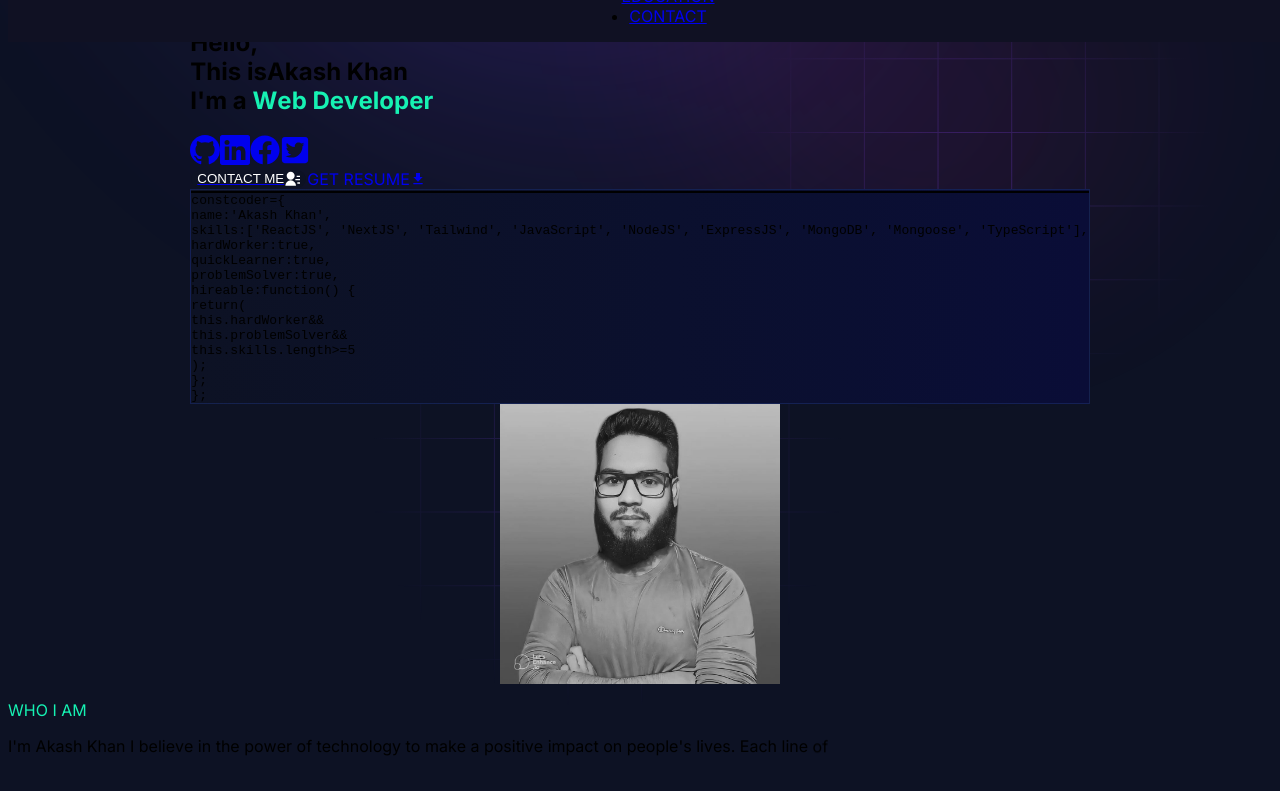
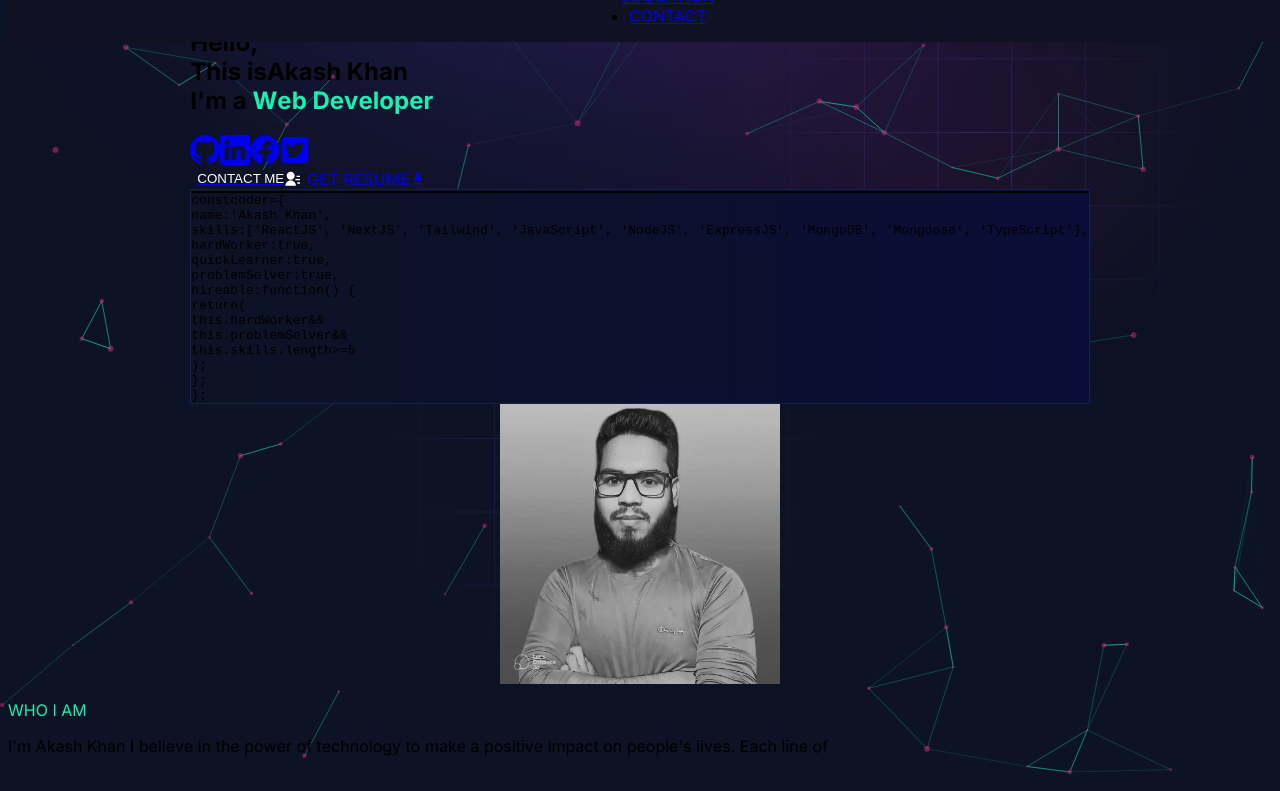
Before and after one commit to akash-khan-311/developer-portfolio, a Next.js app: page / in a window 1280 px wide. Shown: the top 791 px of the page. Built offline with nearby package versions, Linux system fonts and the light colour scheme.

Commit message:
particles added

```diff
--- /dev/null
+++ b/app/components/Particles.jsx
@@ -0,0 +1,97 @@
+"use client";
+import { useEffect, useMemo, useState } from "react";
+import Particles, { initParticlesEngine } from "@tsparticles/react";
+import { loadSlim } from "@tsparticles/slim";
+
+const ParticlesComponent = () => {
+  const [init, setInit] = useState(false);
+  useEffect(() => {
+    initParticlesEngine(async (engine) => {
+      await loadSlim(engine);
+    }).then(() => {
+      setInit(true);
+    });
+  }, []);
+  const particlesLoaded = (container) => {
+    console.log(container);
+  };
+  const options = useMemo(
+    () => ({
+      fpsLimit: 120,
+      interactivity: {
+        events: {
+          onClick: {
+            enable: false,
+            mode: "push",
+          },
+          onHover: {
+            enable: true,
+            mode: "repulse",
+          },
+        },
+        modes: {
+          push: {
+            quantity: 4,
+          },
+          repulse: {
+            distance: 100,
+            duration: 0.4,
+          },
+        },
+      },
+      particles: {
+        color: {
+          value: "#DB2777",
+        },
+        links: {
+          color: "#16f2b3",
+          distance: 120,
+          enable: true,
+          opacity: 0.5,
+          width: 1,
+        },
+        move: {
+          direction: "none",
+          enable: true,
+          outModes: {
+            default: "bounce",
+          },
+          random: false,
+          speed: 3,
+          straight: false,
+        },
+        number: {
+          density: {
+            enable: true,
+          },
+          value: 150,
+        },
+        opacity: {
+          value: 0.5,
+        },
+        shape: {
+          type: "circle",
+        },
+        size: {
+          value: { min: 1, max: 3 },
+        },
+      },
+      detectRetina: true,
+    }),
+    []
+  );
+
+  if (init) {
+    return (
+      <Particles
+        id="tsparticles"
+        particlesLoaded={particlesLoaded}
+        options={options}
+      />
+    );
+  }
+
+  return <></>;
+};
+
+export default ParticlesComponent;
--- a/app/page.js
+++ b/app/page.js
@@ -6,10 +6,12 @@
 import HeroSection from "./components/homepage/hero-section";
 import Projects from "./components/homepage/projects";
 import Skills from "./components/homepage/skills";
+import ParticlesComponent from "./components/Particles";
 
 export default async function Home() {
   return (
     <>
+      <ParticlesComponent />
       <HeroSection />
       <AboutSection />
       <Experience />
--- a/package.json
+++ b/package.json
@@ -14,6 +14,7 @@
     "@next/third-parties": "^14.1.3",
     "@tsparticles/engine": "^3.8.0",
     "@tsparticles/react": "^3.0.0",
+    "@tsparticles/slim": "^3.8.0",
     "axios": "^1.6.8",
     "class-variance-authority": "^0.7.0",
     "clsx": "^2.1.1",
```
Also changed, not shown: 1 other file (tests, documents, lock files or other folders).
